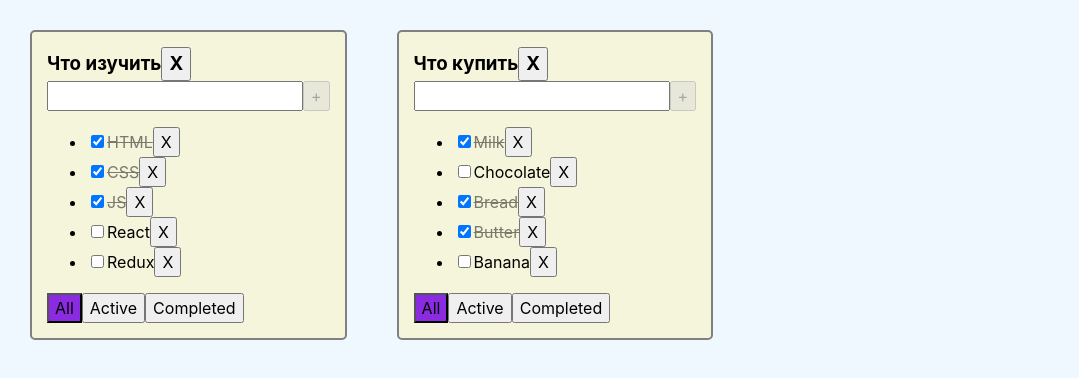
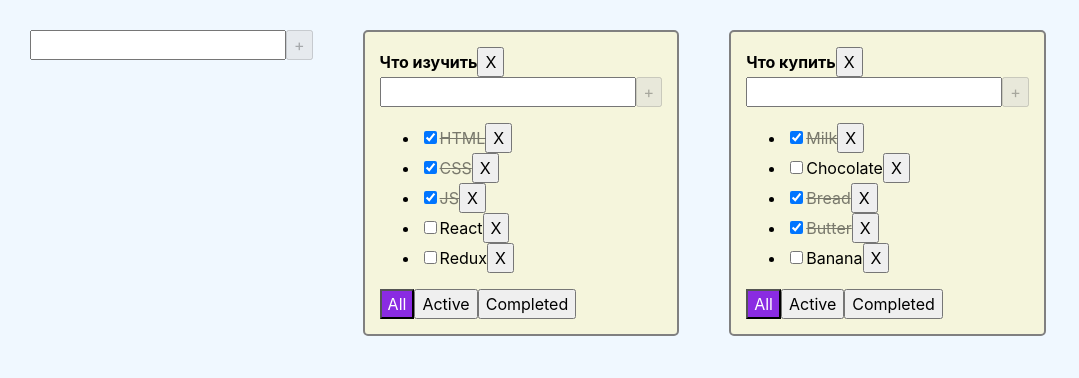
Before and after one commit to MrEvgeniy1989/Todolist, a React (Create React App) app: page / in a window 1280 px wide. Shown: the top 378 px of the page, without its empty margins (0-1079 px from the left). Built offline with nearby package versions, Linux system fonts and the light colour scheme.

Commit message:
main 2.2 end

```diff
--- a/package.json
+++ b/package.json
@@ -3,6 +3,10 @@
   "version": "0.1.0",
   "private": true,
   "dependencies": {
+    "@emotion/react": "^11.11.1",
+    "@emotion/styled": "^11.11.0",
+    "@mui/icons-material": "^5.14.19",
+    "@mui/material": "^5.14.20",
     "@testing-library/jest-dom": "^5.16.5",
     "@testing-library/react": "^13.4.0",
     "@testing-library/user-event": "^13.5.0",
--- /dev/null
+++ b/src/AddItemForm.tsx
@@ -0,0 +1,40 @@
+import React, {ChangeEvent, KeyboardEvent, FC, useState} from 'react';
+
+type AddItemFormPropsType = {
+    callback: (netTaskTitle: string) => void
+}
+
+export const AddItemForm: FC<AddItemFormPropsType> = ({callback}) => {
+    const [newTaskTitle, setNewTaskTitle] = useState('')
+    const [error, setError] = useState('')
+
+    const onChangeNewTaskTitleHandler = (event: ChangeEvent<HTMLInputElement>) => {
+        error && setError('')
+        setNewTaskTitle(event.currentTarget.value)
+    };
+
+    const onClickAddTaskHandler = () => {
+        if (newTaskTitle.trim()) {
+            callback(newTaskTitle.trim())
+        } else setError('Название задания не может быть пустым!')
+        setNewTaskTitle('')
+    };
+
+    const onKeyDownAddItemHandler = (event: KeyboardEvent<HTMLInputElement>) => {
+        if (event.key === "Enter") {
+            onClickAddTaskHandler()
+        }
+    };
+    return (
+        <div>
+            <input
+                className={error ? "input-error" : ''}
+                value={newTaskTitle}
+                onChange={onChangeNewTaskTitleHandler}
+                onKeyDown={onKeyDownAddItemHandler}
+            />
+            <button onClick={onClickAddTaskHandler} disabled={!newTaskTitle}>+</button>
+            {error && <div className={error ? "error-message" : ''}>{error}</div>}
+        </div>
+    )
+}
--- a/src/App.css
+++ b/src/App.css
@@ -28,4 +28,13 @@
 
 .filter-active {
   background-color: blueviolet;
+  color: white;
 }
+
+.error-message {
+  color: red;
+}
+
+.todolistTitle {
+  font-weight: bold;
+}
--- a/src/App.tsx
+++ b/src/App.tsx
@@ -1,6 +1,7 @@
 import React, {useState} from 'react';
 import './App.css';
 import {TodoList} from "./TodoList";
+import {AddItemForm} from "./AddItemForm";
 
 export type FilterType = "all" | "active" | "completed"
 export type TaskType = {
@@ -62,8 +63,23 @@ export const App = () => {
         delete tasks[todolistId]
     }
 
+    const addTodolist = (newTodolistTitle: string) => {
+        const todolistId = crypto.randomUUID()
+        const newTodolist: TodolistType = {id: todolistId, todoTitle: newTodolistTitle, filter: 'all'}
+        setTodolists([newTodolist, ...todolists])
+        setTasks({...tasks, [todolistId]: []})
+    }
+
+    const updateTask = (todolistId: string, taskId: string, newTitle: string) => {
+        setTasks({...tasks, [todolistId]: tasks[todolistId].map(task => task.id === taskId ? {...task, taskTitle: newTitle} : task)})
+    }
+    const updateTodoTitle = (todolistId: string, newTitle: string) => {
+        setTodolists(todolists.map(todolist => todolist.id === todolistId ? {...todolist, todoTitle: newTitle} : todolist))
+    }
+
     return (
         <div className="App">
+            <AddItemForm callback={addTodolist}/>
             {todolists.map((todolist) => {
                 let filteredTasks = tasks[todolist.id]
                 if (todolist.filter === "active") {
@@ -83,6 +99,8 @@ export const App = () => {
                         changeTaskStatus={changeTaskStatus}
                         deleteTask={deleteTask}
                         deleteTodolist={deleteTodolist}
+                        updateTask={updateTask}
+                        updateTodoTitle={updateTodoTitle}
                     />
                 )
             })}
--- /dev/null
+++ b/src/EditableSpan.tsx
@@ -0,0 +1,24 @@
+import React, {ChangeEvent, FC, useState} from 'react';
+
+type PropsType = {
+    className: string
+    title: string
+    callback: (newTitle: string) => void
+}
+
+export const EditableSpan: FC<PropsType> = ({className, title, callback}) => {
+    const [edit, setEdit] = useState(false)
+    const [newTaskTitle, setNewTaskTitle] = useState(title)
+
+    const onChangeNewTaskTitleHandler = (event: ChangeEvent<HTMLInputElement>) => setNewTaskTitle(event.currentTarget.value)
+    const editHandler = () => {
+        setEdit(!edit)
+        if (edit) updateTask()
+    };
+    const updateTask = () => callback(newTaskTitle)
+    return (
+        edit
+            ? <input value={newTaskTitle} onChange={onChangeNewTaskTitleHandler} onBlur={editHandler} autoFocus/>
+            : <span className={className} onDoubleClick={editHandler}>{title}</span>
+    )
+}
--- a/src/TodoList.tsx
+++ b/src/TodoList.tsx
@@ -1,5 +1,7 @@
 import React, {ChangeEvent, FC, useState} from 'react';
 import {FilterType, TaskType, TodolistType} from "./App";
+import {AddItemForm} from "./AddItemForm";
+import {EditableSpan} from "./EditableSpan";
 
 type TodoListType = {
     todolist: TodolistType
@@ -10,6 +12,8 @@ type TodoListType = {
     changeTaskStatus: (todolistId: string, taskId: string, newTaskStatus: boolean) => void
     deleteTask: (todolistId: string, taskId: string) => void
     deleteTodolist: (todolistId: string) => void
+    updateTask: (todolistId: string, taskId: string, newTitle: string) => void
+    updateTodoTitle: (todolistId: string, newTitle: string) => void
 }
 
 
@@ -21,11 +25,11 @@ export const TodoList: FC<TodoListType> = ({
                                                addTask,
                                                changeTaskStatus,
                                                deleteTask,
-                                               deleteTodolist
+                                               deleteTodolist,
+                                               updateTask,
+                                               updateTodoTitle
                                            }) => {
-
-    const [newTaskTitle, setNewTaskTitle] = useState('')
-    const [error, setError] = useState('')
+    const updateTaskHandler = (taskId: string, newTitle: string) => updateTask(todolist.id, taskId, newTitle)
 
     const TaskList = tasks.map((task) => {
         const onClickDeleteTaskHandler = () => deleteTask(todolist.id, task.id)
@@ -38,40 +42,31 @@ export const TodoList: FC<TodoListType> = ({
                     checked={task.isDone}
                     onChange={onChangeTaskStatusHandler}
                 />
-                <span className={task.isDone ? "task-done" : ''}>{task.taskTitle}</span>
+                {/*<span className={task.isDone ? "task-done" : ''}>{task.taskTitle}</span>*/}
+                <EditableSpan className={task.isDone ? "task-done" : ''} title={task.taskTitle}
+                              callback={(newTitle: string) => updateTaskHandler(task.id, newTitle)}/>
                 <button onClick={onClickDeleteTaskHandler}>X</button>
             </li>
         )
     })
 
-    const onChangeNewTaskTitleHandler = (event: ChangeEvent<HTMLInputElement>) => {
-        error && setError('')
-        setNewTaskTitle(event.currentTarget.value)
-    };
-    const onClickAddTaskHandler = () => {
-        if (newTaskTitle.trim()) {
-            addTask(todolist.id, newTaskTitle.trim())
-        } else setError('Название задания не может быть пустым!')
-        setNewTaskTitle('')
-    };
+
+    const addTaskHandler = (newTaskTitle: string) => {
+        addTask(todolist.id, newTaskTitle)
+    }
 
     const onClickDeleteTodolistHandler = () => {
         deleteTodolist(todolist.id)
     }
+    const updateTodoTitleHandler = (newTitle: string) => {
+        updateTodoTitle(todolist.id, newTitle)
+    }
     return (
         <div className={'todolist'}>
-            <h3>
-                {todolist.todoTitle}
-                <button onClick={onClickDeleteTodolistHandler}>X</button>
-            </h3>
+            <EditableSpan className={'todolistTitle'} title={todolist.todoTitle} callback={updateTodoTitleHandler}/>
+            <button onClick={onClickDeleteTodolistHandler}>X</button>
 
-            <div>
-                <input value={newTaskTitle} onChange={onChangeNewTaskTitleHandler}
-                       className={error ? "input-error" : ''}/>
-                <button onClick={onClickAddTaskHandler} disabled={!newTaskTitle}>+
-                </button>
-                <div>{error ? error : ''}</div>
-            </div>
+            <AddItemForm callback={addTaskHandler}/>
 
             {tasks.length
                 ? <ul>{TaskList}</ul>
```
Also changed, not shown: 1 other file (tests, documents, lock files or other folders).
